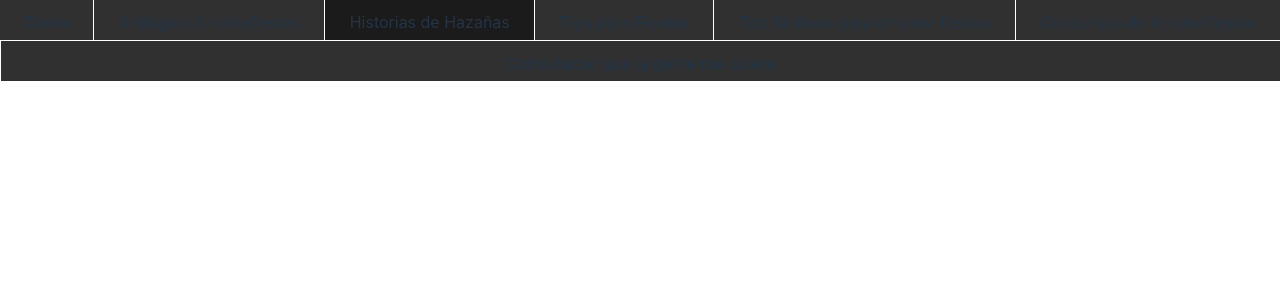
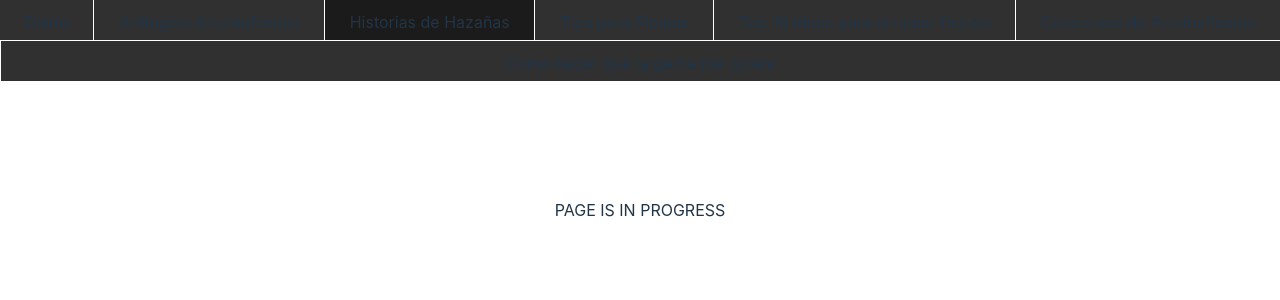
Before and after one commit to e-CORS/scientific-madness, a Vue app: page / in a window 1280 px wide. Both pictures are taken after a click on the element "Historias de Hazañas". Shown: the top 300 px of the page. Built offline with nearby package versions, Linux system fonts and the light colour scheme.

Commit message:
add: WIP on WIP pages

```diff
--- a/src/components/Concursos.vue
+++ b/src/components/Concursos.vue
@@ -1,5 +1,7 @@
 <template>
-  <div></div>
+  <div>
+    <p>PAGE IS IN PROGRESS</p>
+  </div>
 </template>
 
 <script setup></script>
--- a/src/components/Historias.vue
+++ b/src/components/Historias.vue
@@ -1,7 +1,10 @@
 <template>
-  <div></div>
+  <div>
+    <p>PAGE IS IN PROGRESS</p>
+  </div>
 </template>
 
 <script setup></script>
 
 <style scoped></style>
+ß
--- a/src/components/HowTo.vue
+++ b/src/components/HowTo.vue
@@ -1,5 +1,7 @@
 <template>
-  <div></div>
+  <div>
+    <p>PAGE IS IN PROGRESS</p>
+  </div>
 </template>
 
 <script setup></script>
--- a/src/components/Tips.vue
+++ b/src/components/Tips.vue
@@ -1,5 +1,7 @@
 <template>
-  <div></div>
+  <div>
+    <p>PAGE IS IN PROGRESS</p>
+  </div>
 </template>
 
 <script setup></script>
--- a/src/components/Top10.vue
+++ b/src/components/Top10.vue
@@ -1,5 +1,7 @@
 <template>
-  <div></div>
+  <div>
+    <p>PAGE IS IN PROGRESS</p>
+  </div>
 </template>
 
 <script setup></script>
```
